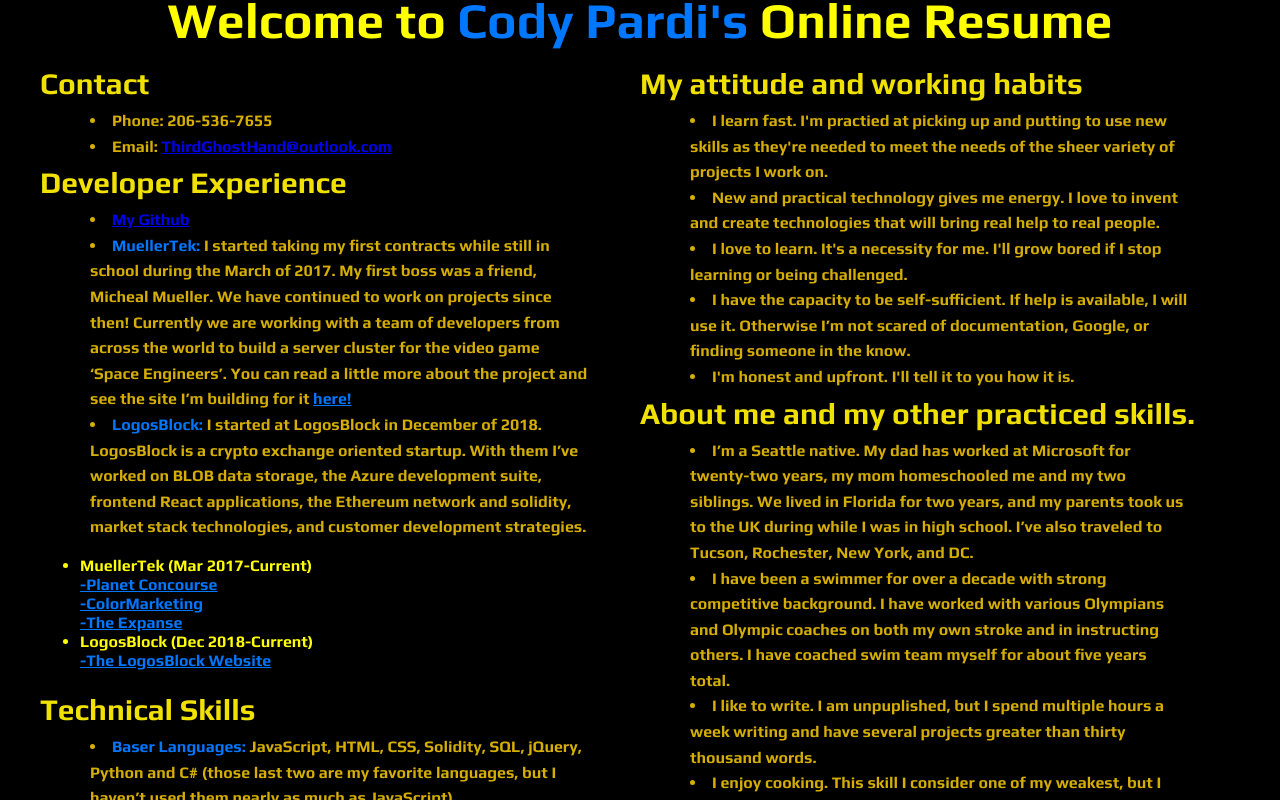
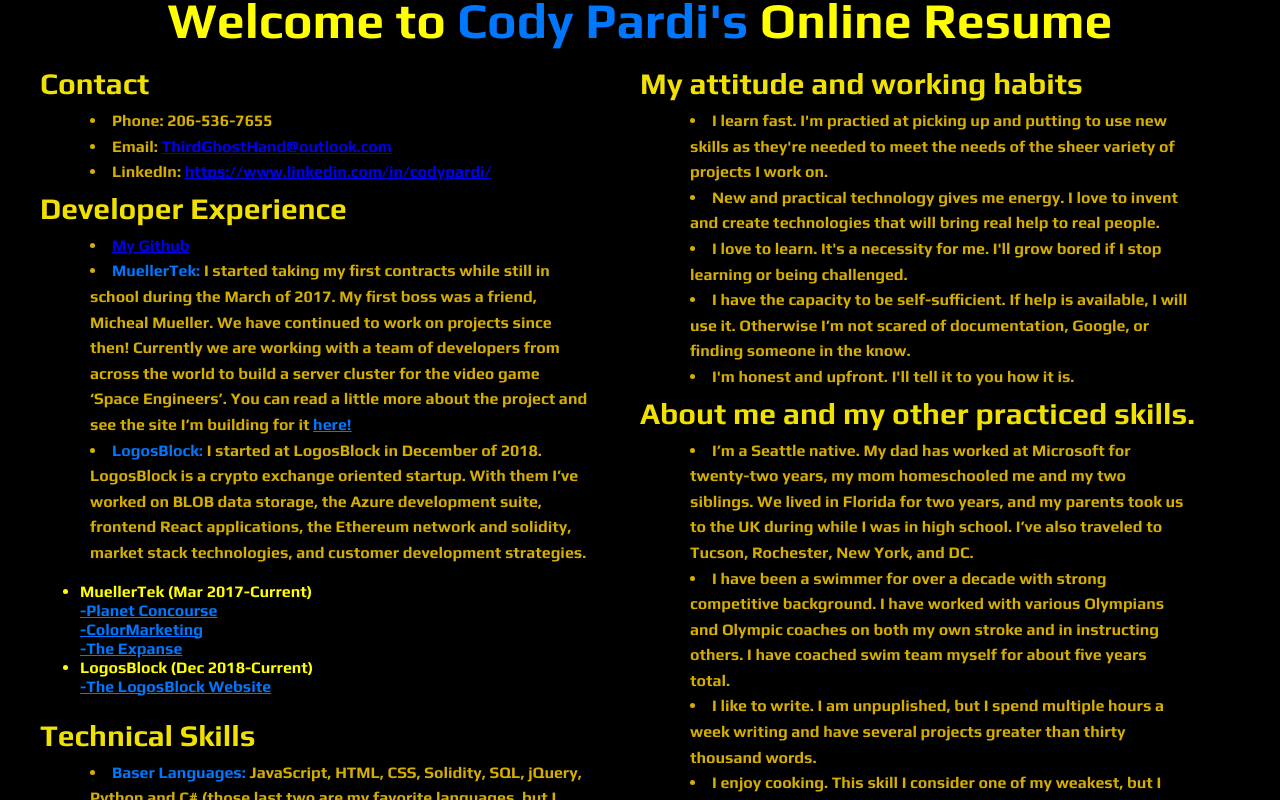
Before and after one commit to ThirdGhostHand/MiniPholio, a React (Create React App) app: page / in a window 1280 px wide. Built offline with nearby package versions, Linux system fonts and the light colour scheme.

Commit message:
linkedin

```diff
--- a/src/components/Landing.js
+++ b/src/components/Landing.js
@@ -23,6 +23,17 @@
               ThirdGhostHand@outlook.com
             </a>
           </li>
+          <li className="text">
+            LinkedIn:{" "}
+            <a
+              classname="highlight"
+              target="_blank"
+              href="https://www.linkedin.com/in/codypardi/"
+            >
+              https://www.linkedin.com/in/codypardi/
+            </a>
+          </li>
+
           <p className="articleHeader">Developer Experience</p>
           <li className="text">
             <a target="_blank" href="https://github.com/ThirdGhostHand">
```
